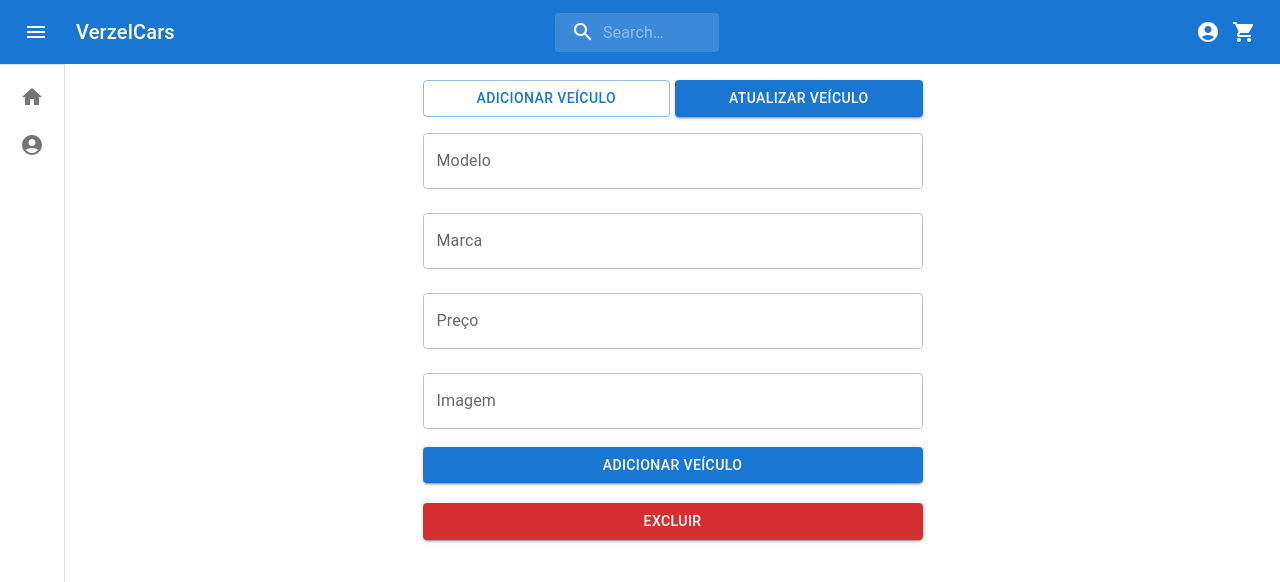
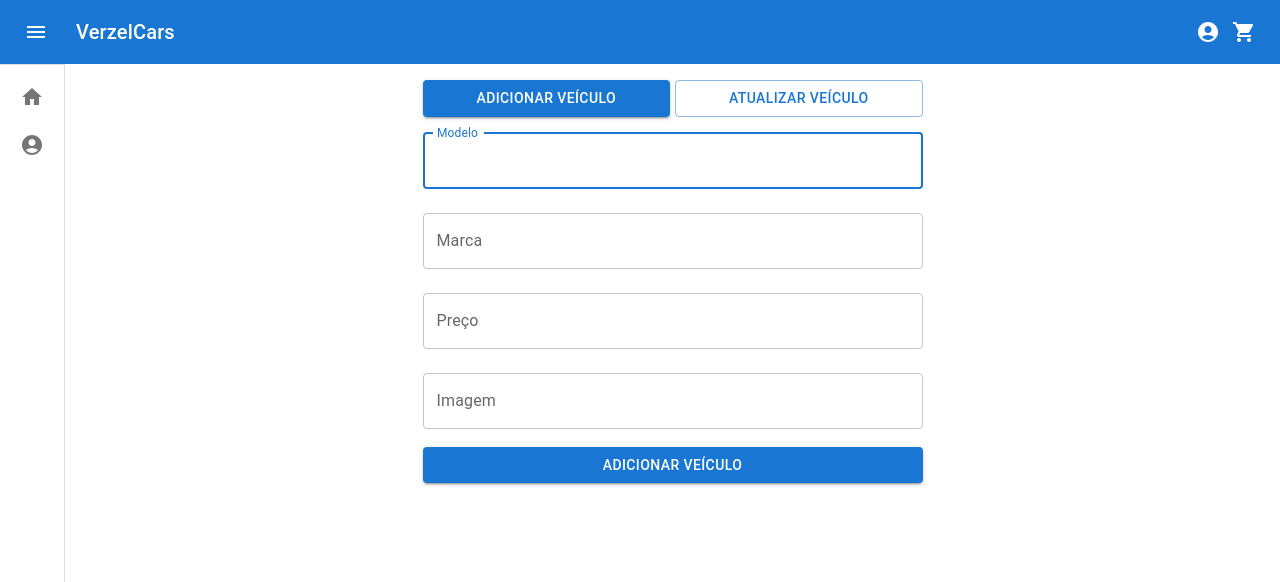
Before and after one commit to issitarual/verzel-challenge, a React (Create React App) app: page /vehicle in a window 1280 px wide. Shown: the top 582 px of the page. Built offline with nearby package versions, Linux system fonts and the light colour scheme.

Commit message:
feat: add logic to add car page

```diff
--- a/src/Components/Drawer.js
+++ b/src/Components/Drawer.js
@@ -102,8 +102,8 @@ export default function DrawerMenu({ open, setOpen, drawerWidth }) {
 
   let menuArray = [];
 
-  if (user && !user?.idUserAdmin) menuArray = menuUserItems;
-  else if (user && user?.idUserAdmin) menuArray = menuItemsAdmin;
+  if (user && !user?.isUserAdmin) menuArray = menuUserItems;
+  else if (user && user?.isUserAdmin) menuArray = menuItemsAdmin;
   else menuArray = menuItems;
 
   return (
--- a/src/Components/Header.js
+++ b/src/Components/Header.js
@@ -29,48 +29,6 @@ function ElevationScroll(props) {
     elevation: trigger ? 4 : 0,
   });
 }
-
-const Search = styled("div")(({ theme }) => ({
-  position: "relative",
-  borderRadius: theme.shape.borderRadius,
-  backgroundColor: alpha(theme.palette.common.white, 0.15),
-  "&:hover": {
-    backgroundColor: alpha(theme.palette.common.white, 0.25),
-  },
-  marginLeft: 0,
-  width: "100%",
-  [theme.breakpoints.up("sm")]: {
-    marginLeft: theme.spacing(1),
-    width: "auto",
-  },
-}));
-
-const SearchIconWrapper = styled("div")(({ theme }) => ({
-  padding: theme.spacing(0, 2),
-  height: "100%",
-  position: "absolute",
-  pointerEvents: "none",
-  display: "flex",
-  alignItems: "center",
-  justifyContent: "center",
-}));
-
-const StyledInputBase = styled(InputBase)(({ theme }) => ({
-  color: "inherit",
-  "& .MuiInputBase-input": {
-    padding: theme.spacing(1, 1, 1, 0),
-    // vertical padding + font size from searchIcon
-    paddingLeft: `calc(1em + ${theme.spacing(4)})`,
-    transition: theme.transitions.create("width"),
-    width: "100%",
-    [theme.breakpoints.up("sm")]: {
-      width: "12ch",
-      "&:focus": {
-        width: "20ch",
-      },
-    },
-  },
-}));
 
 const AppBar = styled(MuiAppBar, {
   shouldForwardProp: (prop) => prop !== "open",
@@ -125,15 +83,6 @@ export default function Header(props) {
               VerzelCars
             </Typography>
             <Box sx={{ flexGrow: 0.8 }} />
-            <Search>
-              <SearchIconWrapper>
-                <SearchIcon />
-              </SearchIconWrapper>
-              <StyledInputBase
-                placeholder="Search…"
-                inputProps={{ "aria-label": "search" }}
-              />
-            </Search>
             <Box sx={{ flexGrow: 1 }} />
             <Box sx={{ display: { xs: "none", md: "flex" } }}>
               <IconButton
--- a/src/Pages/AddCar.js
+++ b/src/Pages/AddCar.js
@@ -5,18 +5,27 @@ import FormControl from "@mui/material/FormControl";
 import Box from "@mui/material/Box";
 import { styled } from "@mui/material/styles";
 
-export default function AddCar() {
 const CREATE_VEHICLE = "Adicionar veículo";
 const UPDATE_VEHICLE = "Atualizar veículo";
 const CREATE_VEHICLE_BUTTON = "Adicionar";
 const UPDATE_VEHICLE_BUTTON = "Atualizar";
 const DELETE_VEHICLE_BUTTON = "Excluir";
+
 const CAR_FIELDS = {
   price: "Preço",
   brand: "Marca",
   model: "Modelo",
   image: "Imagem",
 };
+
+export default function AddCar() {
+  const [actType, setActType] = React.useState(CREATE_VEHICLE_BUTTON);
+  const [model, setModel] = React.useState("");
+  const [brand, setBrand] = React.useState("");
+  const [image, setImage] = React.useState("");
+  const [price, setPrice] = React.useState("");
+  const [loading, setLoading] = React.useState(false);
+  const [focus, setFocus] = React.useState(CAR_FIELDS.model);
   const Container = styled(Box)(() => ({
     display: "flex",
     alignItems: "center",
@@ -33,23 +42,81 @@ export default function AddCar() {
     <Container>
       <FormContainer>
         <Box sx={{ display: "flex", width: "100%" }}>
-          <Button variant="outlined" sx={{ width: "100%", marginRight: "5px" }}>
+          <Button
+            variant={
+              actType === CREATE_VEHICLE_BUTTON ? "contained" : "outlined"
+            }
+            sx={{ width: "100%", marginRight: "5px" }}
+            onClick={() => setActType(CREATE_VEHICLE_BUTTON)}
+          >
             {CREATE_VEHICLE}
           </Button>
-          <Button variant="contained" sx={{ width: "100%" }}>
+          <Button
+            variant={
+              actType === UPDATE_VEHICLE_BUTTON ? "contained" : "outlined"
+            }
+            sx={{ width: "100%" }}
+            onClick={() => setActType(UPDATE_VEHICLE_BUTTON)}
+          >
             {UPDATE_VEHICLE}
           </Button>
         </Box>
-        <TextField id="car-model" label={CAR_FIELDS.model} margin="normal" />
-        <TextField id="car-brand" label={CAR_FIELDS.brand} margin="normal" />
-        <TextField id="car-price" label={CAR_FIELDS.price} margin="normal" />
-        <TextField id="car-image" label={CAR_FIELDS.image} margin="normal" />
+        <TextField
+          id="car-model"
+          label={CAR_FIELDS.model}
+          margin="normal"
+          disabled={loading}
+          value={model}
+          onChange={(e) => setModel(e.target.value)}
+          autoFocus={focus === CAR_FIELDS.model}
+          onClick={() => {
+            setFocus(CAR_FIELDS.model);
+          }}
+        />
+        <TextField
+          id="car-brand"
+          label={CAR_FIELDS.brand}
+          margin="normal"
+          disabled={loading}
+          value={brand}
+          onChange={(e) => setBrand(e.target.value)}
+          autoFocus={focus === CAR_FIELDS.brand}
+          onClick={() => {
+            setFocus(CAR_FIELDS.brand);
+          }}
+        />
+        <TextField
+          id="car-price"
+          label={CAR_FIELDS.price}
+          margin="normal"
+          disabled={loading}
+          value={price}
+          onChange={(e) => setPrice(e.target.value)}
+          autoFocus={focus === CAR_FIELDS.price}
+          onClick={() => {
+            setFocus(CAR_FIELDS.price);
+          }}
+        />
+        <TextField
+          id="car-image"
+          label={CAR_FIELDS.image}
+          margin="normal"
+          disabled={loading}
+          value={image}
+          onChange={(e) => setImage(e.target.value)}
+          autoFocus={focus === CAR_FIELDS.image}
+          onClick={() => {
+            setFocus(CAR_FIELDS.image);
+          }}
+        />
         <Button variant="contained" sx={{ marginY: "10px" }}>
-          {CREATE_VEHICLE}
+          {actType === CREATE_VEHICLE_BUTTON ? CREATE_VEHICLE : UPDATE_VEHICLE}
         </Button>
+        {actType === CREATE_VEHICLE_BUTTON ? null : (
           <Button variant="contained" color="error" sx={{ marginY: "10px" }}>
             {DELETE_VEHICLE_BUTTON}
           </Button>
+        )}
       </FormContainer>
     </Container>
   );
```
Lines whose indentation alone changed are shown as unchanged.
